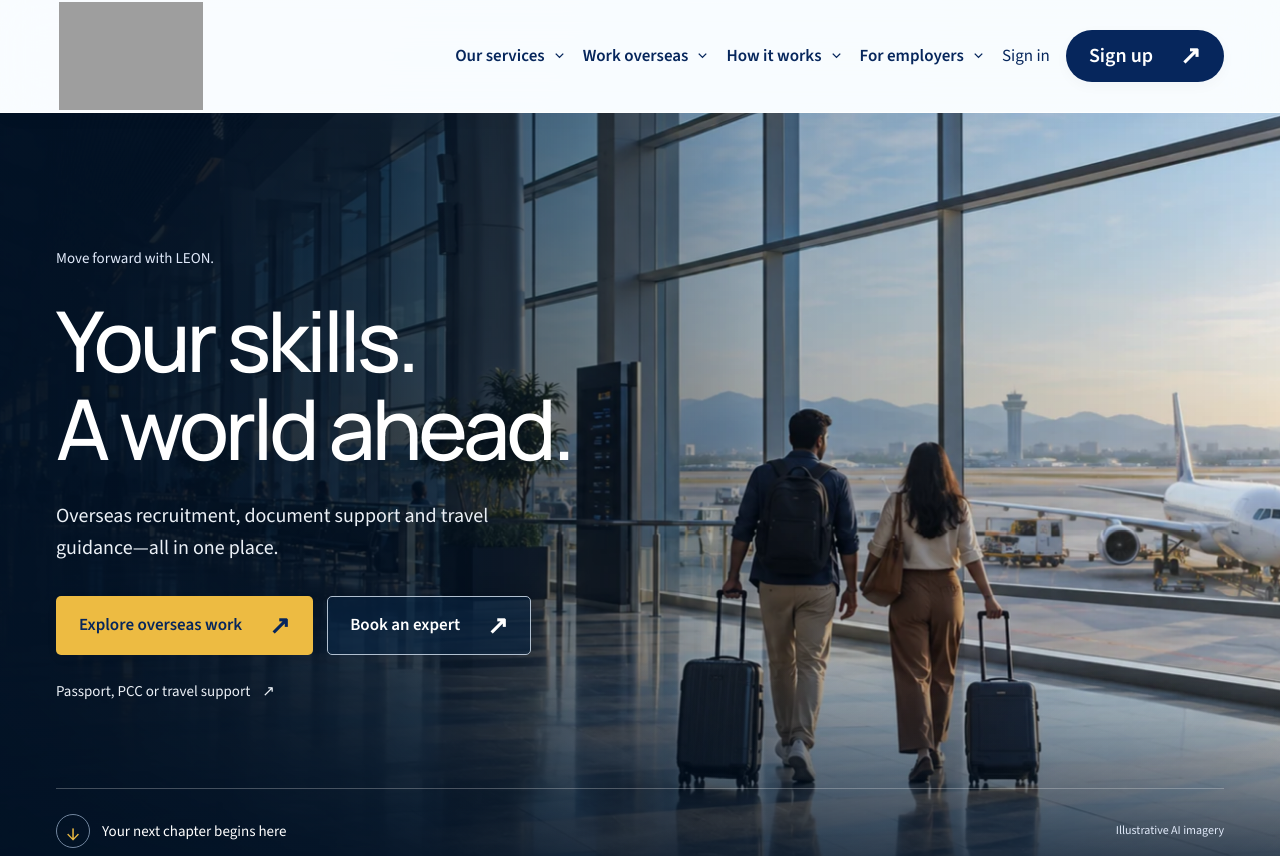
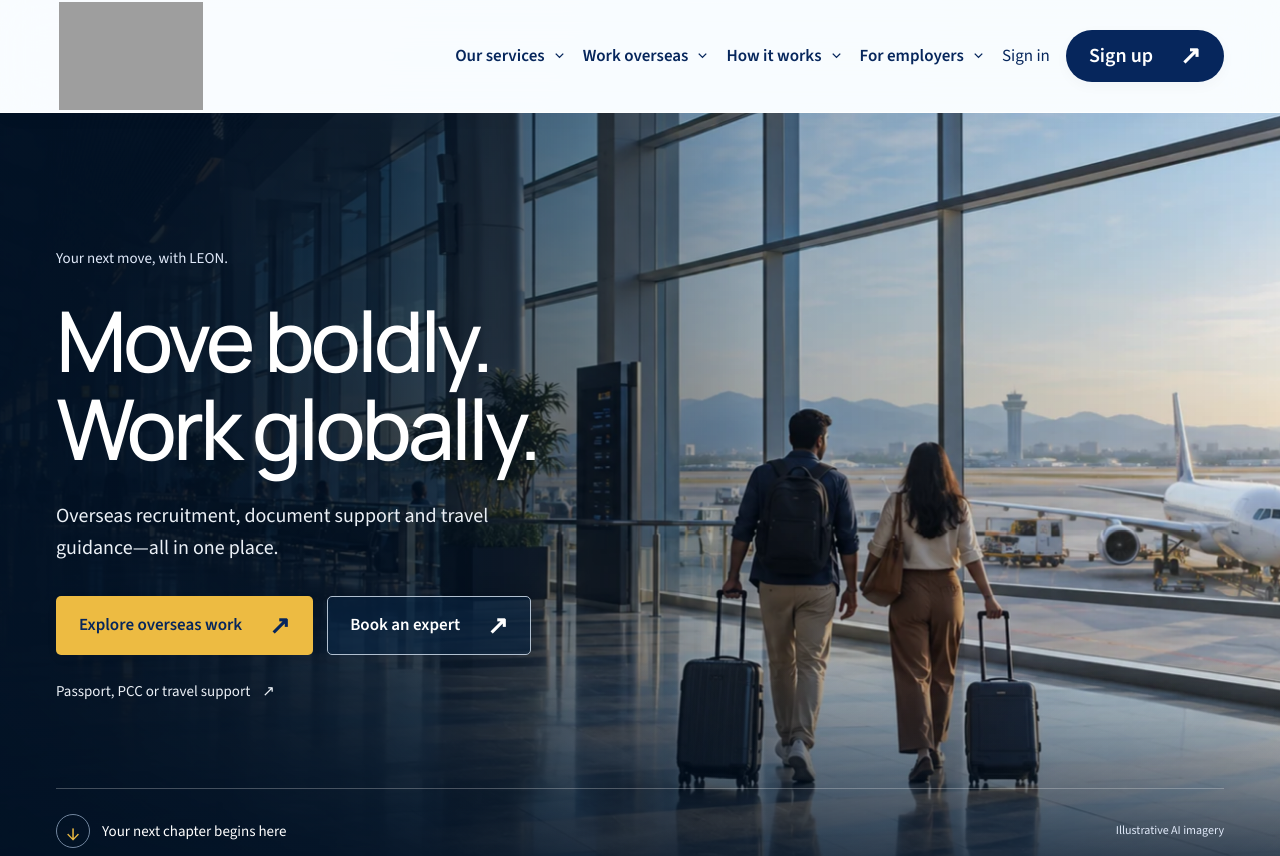
Before and after one commit to jollyroy256-design/Leon, a website with bundled scripts: page index.html in a window 1280 px wide. Shown: the top 856 px of the page. Built offline with nearby package versions, Linux system fonts and the light colour scheme; grey boxes are pictures that could not be loaded.

Commit message:
Connect hero copy to LEON lion and globe identity

```diff
--- a/index.html
+++ b/index.html
@@ -21,8 +21,8 @@
   <div class="hero-landscape"><img src="/assets/hero-departure.webp" alt="Illustrative airport scene with Indian travellers looking towards an aircraft through departure lounge windows" width="1672" height="941" fetchpriority="high"></div>
   <div class="hero-shade" aria-hidden="true"></div>
   <div class="wrap hero-grid"><div class="hero-copy">
-    <p class="hero-intro">Move forward with LEON.</p>
-    <h1 id="hero-title">Your skills.<br>A world ahead.</h1>
+    <p class="hero-intro">Your next move, with LEON.</p>
+    <h1 id="hero-title">Move boldly.<br>Work globally.</h1>
     <p>Overseas recruitment, document support and travel guidance—all in one place.</p>
     <div class="hero-actions"><a class="button gold" href="#opportunities">Explore overseas work <span aria-hidden="true">↗</span></a><button type="button" class="button hero-secondary" data-open-booking aria-haspopup="dialog" aria-controls="booking">Book an expert <span aria-hidden="true">↗</span></button></div>
     <a class="hero-document" href="#services">Passport, PCC or travel support <span aria-hidden="true">↗</span></a>
```
Also changed, not shown: account.html (+1 -1 lines).
